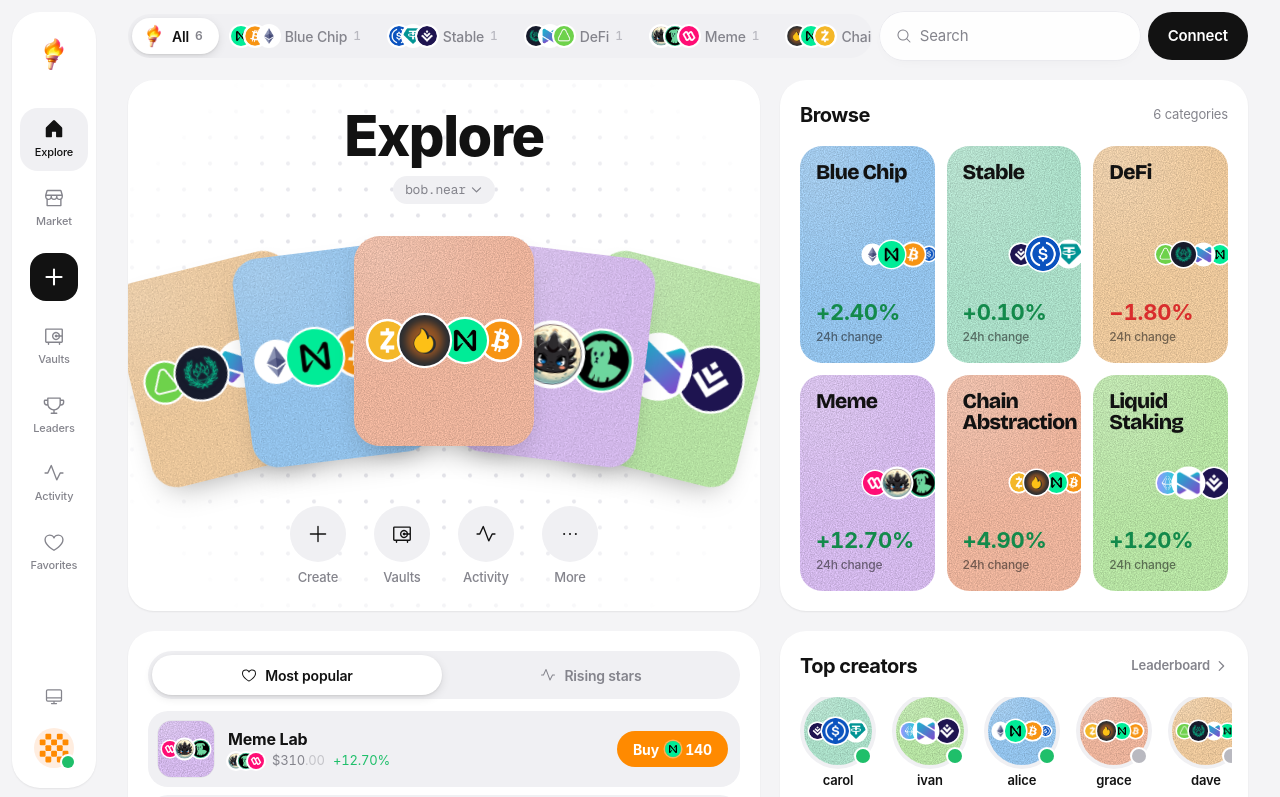
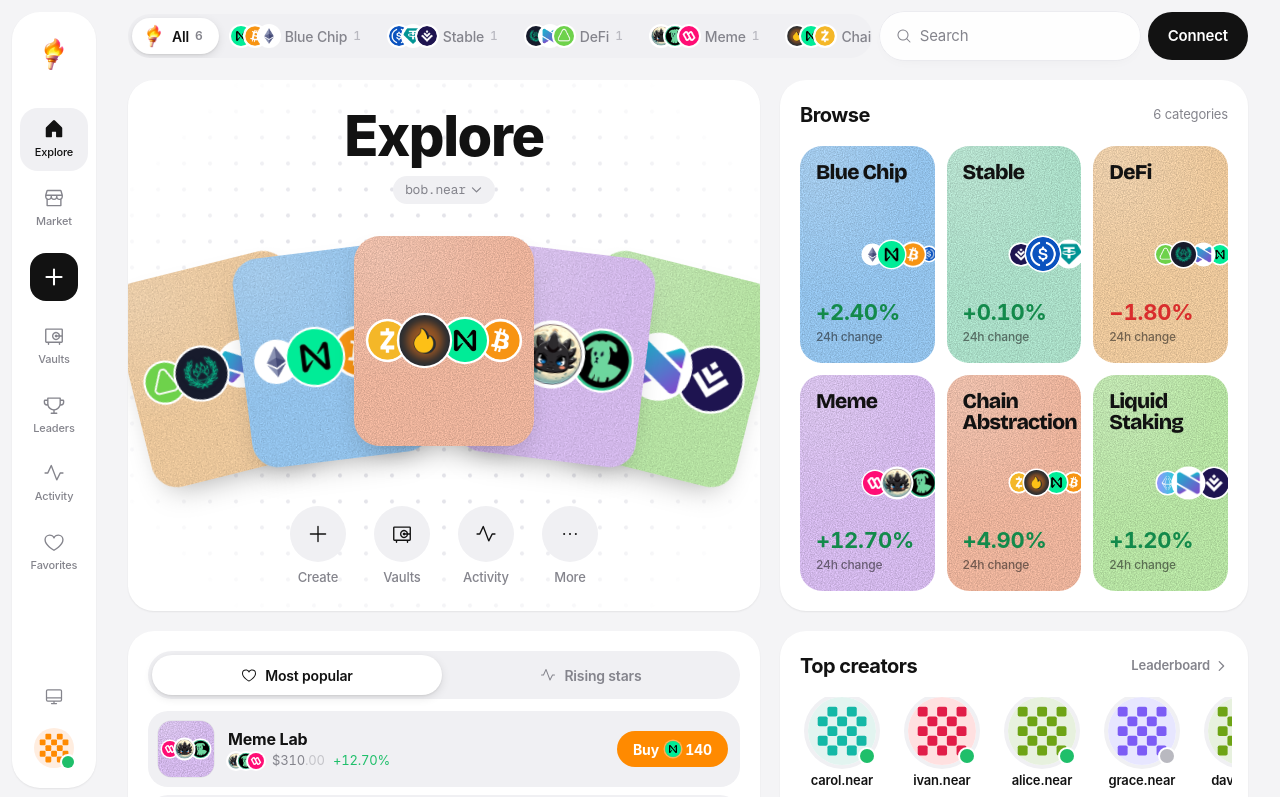
Before and after one commit to 0xpochita/torch, a Next.js app in the folder monorepo/apps/web/: page / in a window 1280 px wide. Shown: the top 797 px of the page. Built offline with nearby package versions, Linux system fonts and the light colour scheme.

Commit message:
feat(web): top creators show wallet avatars and full .near names

```diff
--- a/monorepo/apps/web/src/app/explore.tsx
+++ b/monorepo/apps/web/src/app/explore.tsx
@@ -9,7 +9,7 @@ import { Artwork, BuyCapsule, Change } from "@/components/etf-card";
 import { Sym, type IconName } from "@/components/icons";
 import { HeroBackdrop } from "@/components/hero-backdrop";
 import { ToolbarChip, Topbar } from "@/components/navbar";
-import { ActionCircle, Money, NearAmount, StatTile, Title, TokenStack } from "@/components/ui";
+import { ActionCircle, Avatar, Money, NearAmount, StatTile, Title, TokenStack } from "@/components/ui";
 import { CATEGORIES, ETFS, ME, type Category, type Etf } from "@/lib/mock";
 
 const TABS = ["All", ...CATEGORIES] as const;
@@ -182,14 +182,14 @@ export function Explore() {
           <ol className="no-scrollbar -mx-1 flex gap-4 overflow-x-auto px-1">
             {CREATORS.map((c, i) => (
               <li key={c.name}>
-                <Link href={`/etf/${c.etf.id}`} className="flex w-[76px] flex-col items-center gap-1.5 text-center">
+                <Link href={`/etf/${c.etf.id}`} className="flex w-[84px] flex-col items-center gap-1.5 text-center">
                   <span className="relative">
-                    <span className="relative block size-[68px] overflow-hidden rounded-full ring-4 ring-fill" style={{ background: c.etf.bg }}>
-                      <BasketArt allocation={c.etf.allocation} />
+                    <span className="block rounded-full ring-4 ring-fill">
+                      <Avatar account={c.name} size={68} />
                     </span>
                     <span className={`absolute bottom-0.5 right-0.5 size-3.5 rounded-full ring-2 ring-surface ${i < 3 ? "bg-up" : "bg-faint"}`} />
                   </span>
-                  <span className="w-full truncate text-[13px] font-semibold">{c.name.replace(".near", "")}</span>
+                  <span className="w-full truncate text-[13px] font-semibold">{c.name}</span>
                   <Money value={c.nav} className="text-[12px] text-muted" />
                 </Link>
               </li>
```
